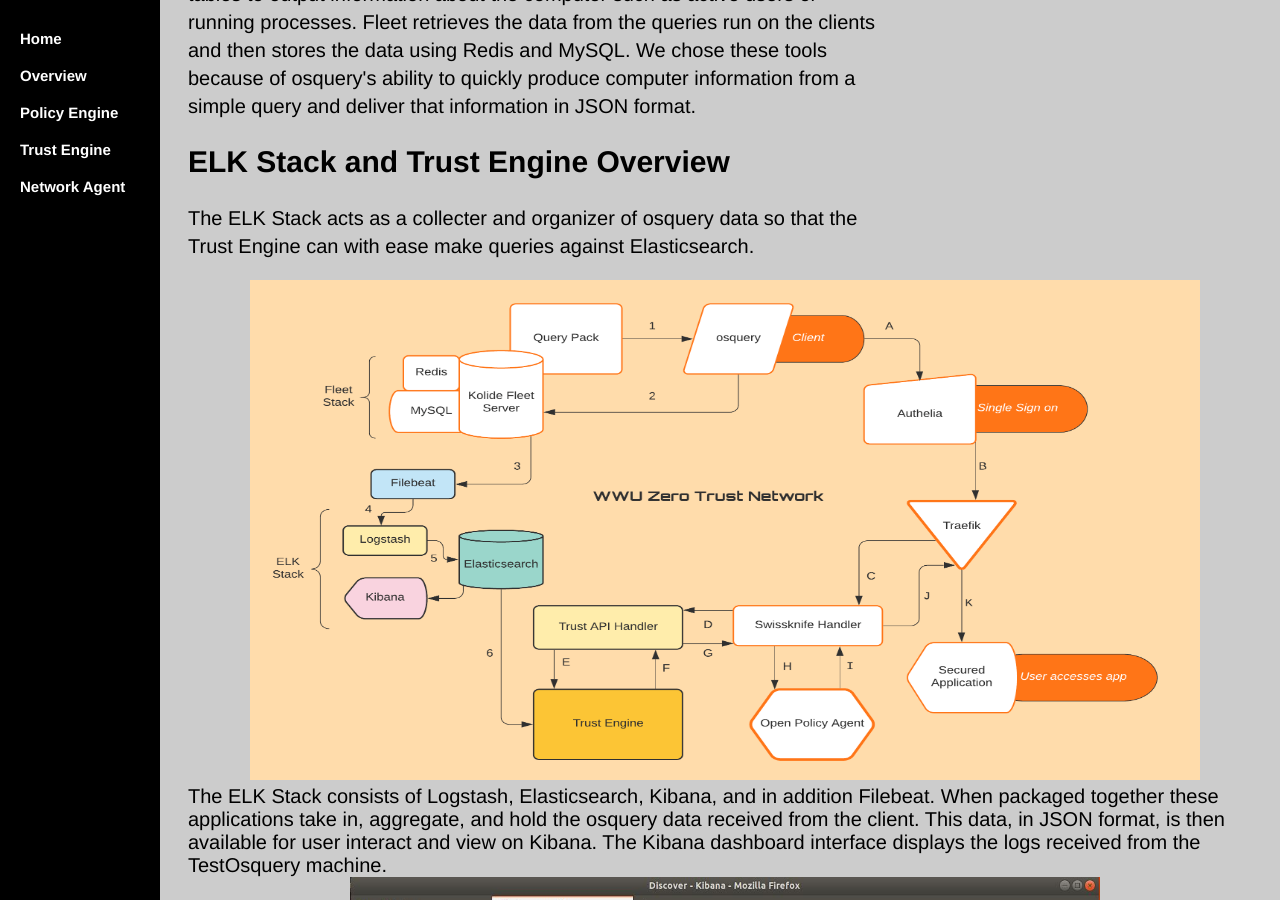
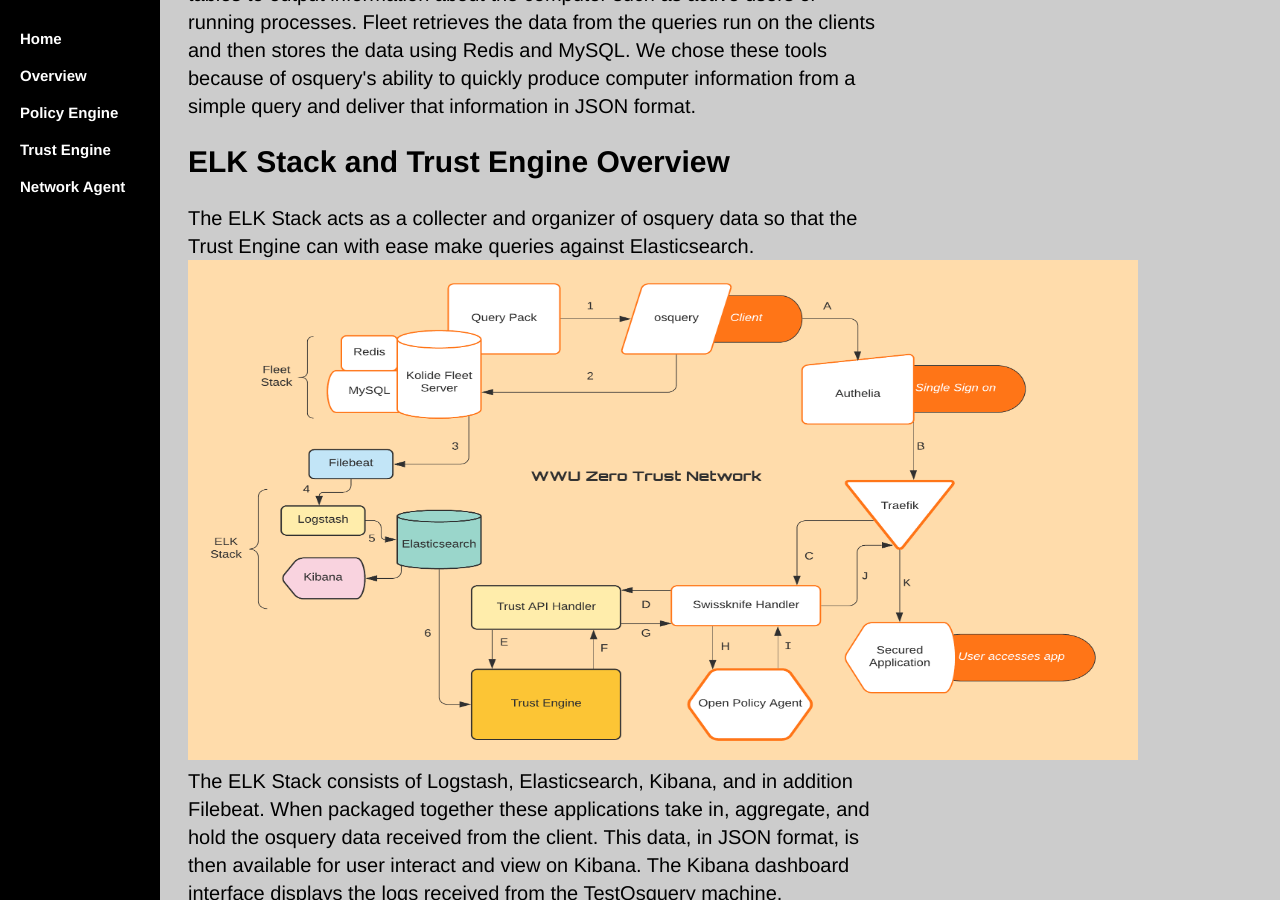
Before and after one commit to WWUZeroTrust/WWUZeroTrust.github.io, a Jekyll site: the page TrustEngine/index.html, which Jekyll copies as it is, in a window 1280 px wide and 900 px high, scrolled down 1611 px. Built offline with Jekyll 4.4.1, drawn with Linux system fonts in a browser that asks for light colours.

Commit message:
Update index.html

```diff
--- a/TrustEngine/index.html
+++ b/TrustEngine/index.html
@@ -137,19 +137,19 @@
 	<p>The ELK Stack acts as a collecter and organizer of osquery data so that the Trust Engine can with ease make queries against Elasticsearch.
 
 
-  	<center><img src="/image/Flowchart_ELK_TE.png" alt="hi" class="inline" height="500" width="950"/></center>
+  	<img src="/image/Flowchart_ELK_TE.png" alt="hi" class="inline" height="500" width="950"/>
 
 	The ELK Stack consists of Logstash, Elasticsearch, Kibana, and in addition Filebeat. When packaged together these applications
 		take in, aggregate, and hold the osquery data received from the client. This data, in JSON format, is then available for user
 		interact and view on Kibana. The Kibana dashboard interface displays the logs received from the TestOsquery machine.
 
 
-  	<center><img src="/image/Kibana_dashboard_small.JPG" alt="hi" class="inline" height="500" width="750"/></center>
+  	<img src="/image/Kibana_dashboard_small.JPG" alt="hi" class="inline" height="500" width="750"/>
 
 	A simple GET request of the index can return detailed information about incoming query logs.
 
 
-  	<center><img src="/image/Kibana_developer_medium.JPG" alt="hi" class="inline" height="500" width="750"/></center>
+  	<img src="/image/Kibana_developer_medium.JPG" alt="hi" class="inline" height="500" width="750"/>
 
 
 	The Trust Engine's job is to create a trust score. This trust score works in unison with <a href="https://github.com/open-policy-agent/opa">Open Policy Agent</a>
```
